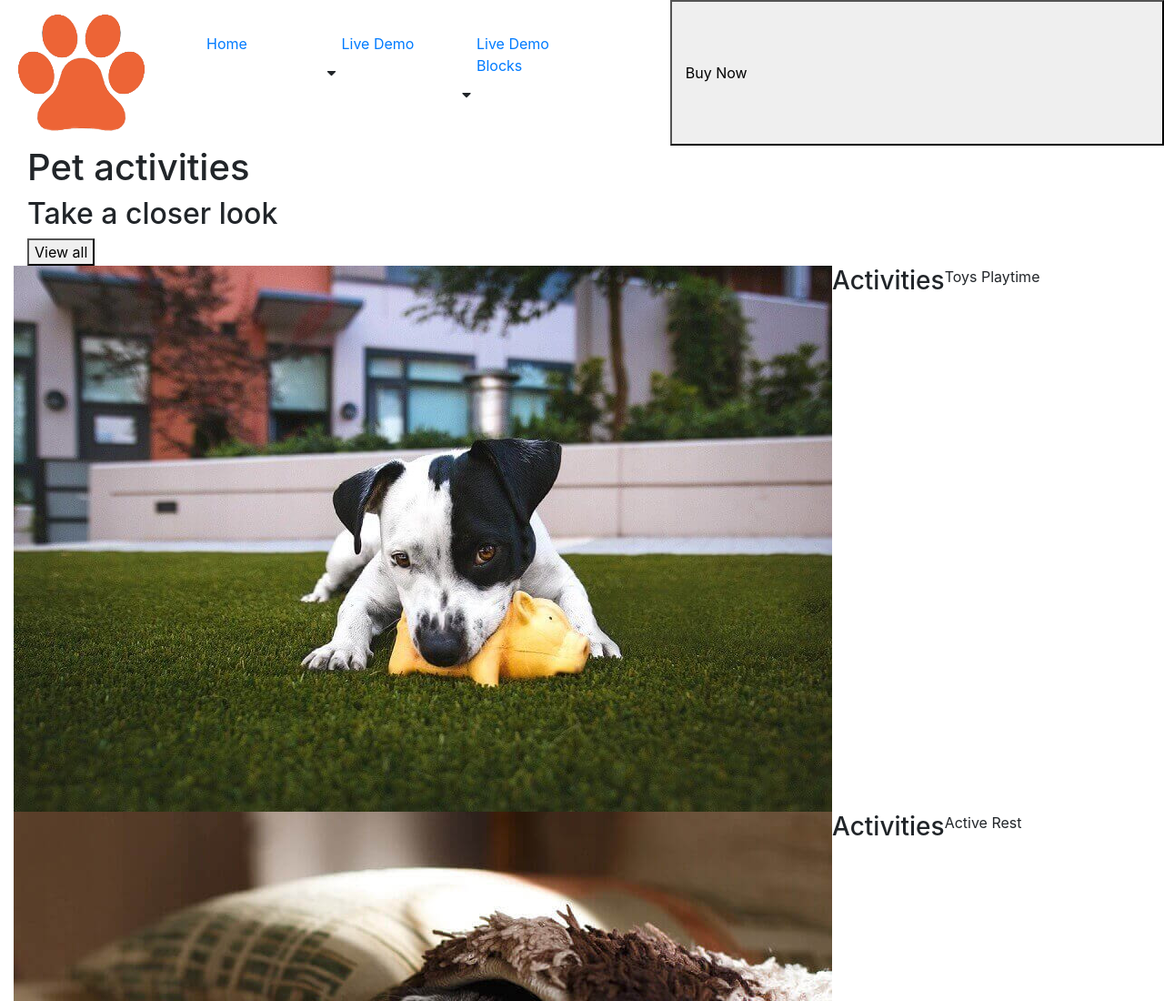
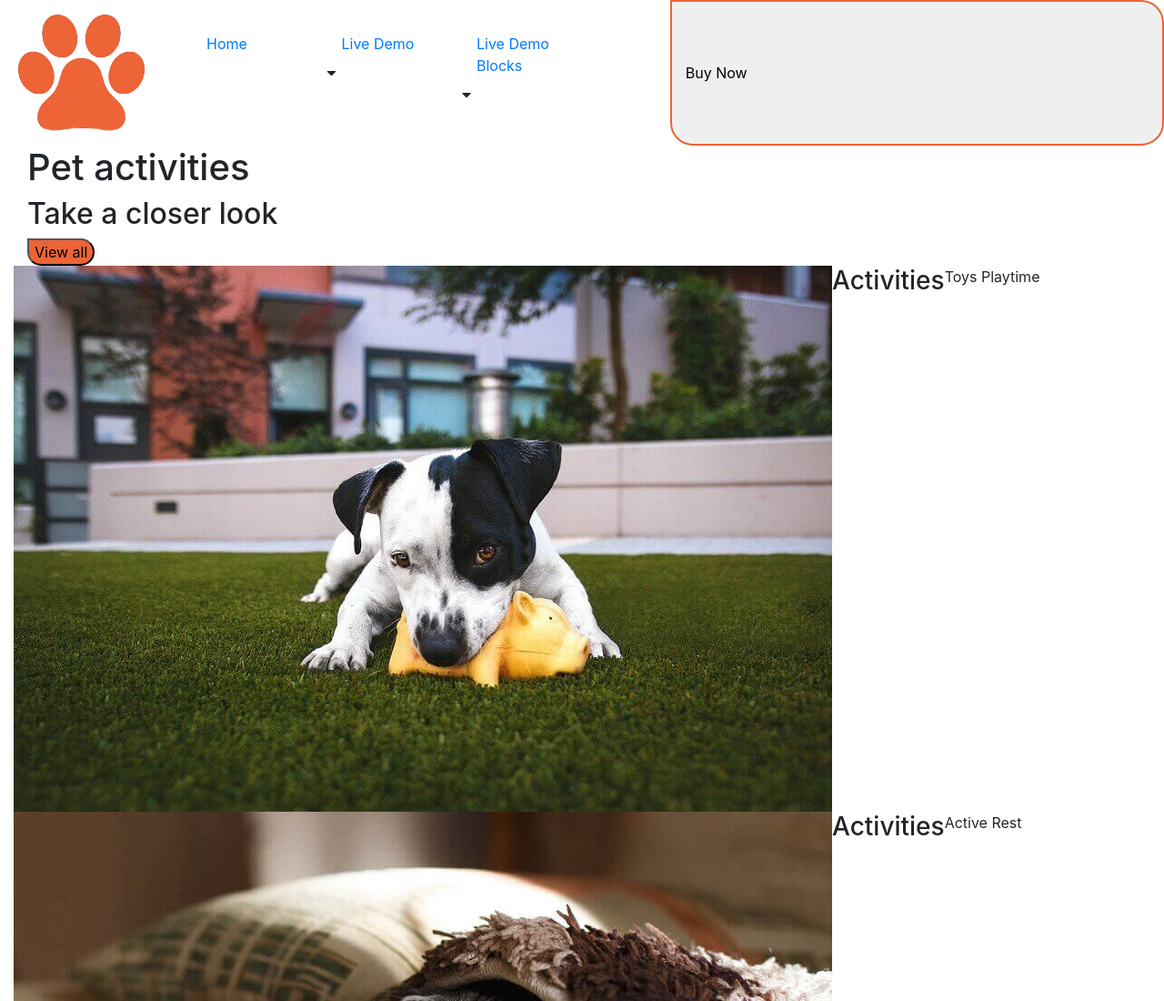
Before and after one commit to aleupons/ex9-grupA, a plain HTML site: page index.html in a window 1280 px wide. Shown: the top 1100 px of the page at 91% size. Drawn offline with nearby package versions, Linux system fonts and the light colour scheme.

Commit message:
Añadido estilo a los botones

```diff
--- a/css/style.css
+++ b/css/style.css
@@ -1,13 +1,33 @@
 
 :root{
     --color-primario: #ed6436;
+    --color-secundario: #fff;
 }
 li,ul{
     list-style: none;
 }
-
-
-
 body {
   font-family: 'Nunito', sans-serif;
 }
+.buy{
+    border: 2px solid var(--color-primario);
+    border-radius: 0%;
+    border-top-left-radius: 0px;
+    border-top-right-radius: 25px;
+    border-bottom-left-radius: 25px;
+    border-bottom-right-radius: 25px;
+}
+.buy:hover{
+    background-color: var(--color-primario);
+}
+.view{
+    background-color:  var(--color-primario);
+    border-radius: 0%;
+    border-top-left-radius: 0px;
+    border-top-right-radius: 25px;
+    border-bottom-left-radius: 25px;
+    border-bottom-right-radius: 25px;
+}
+.view:hover{
+    background-color: var(--color-secundario) ;
+}
```
